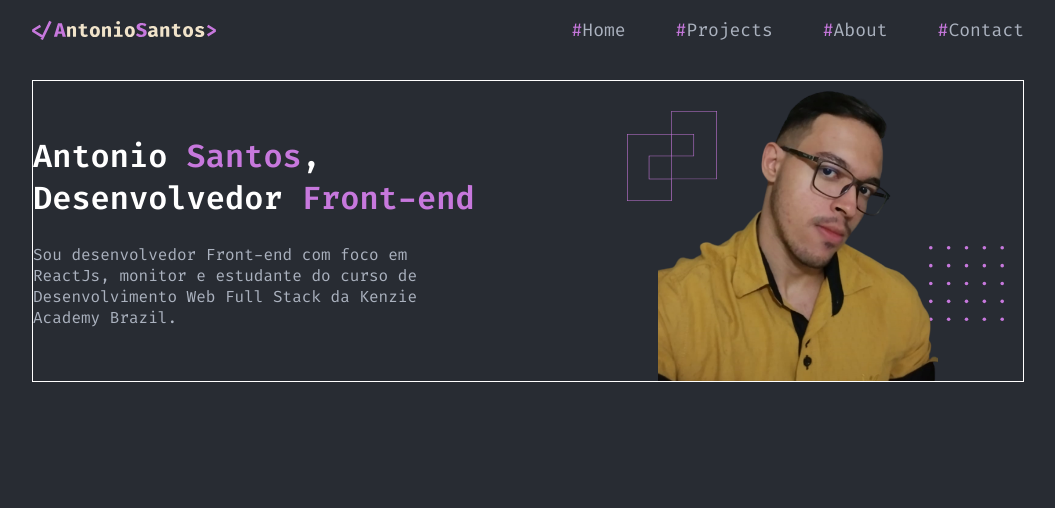
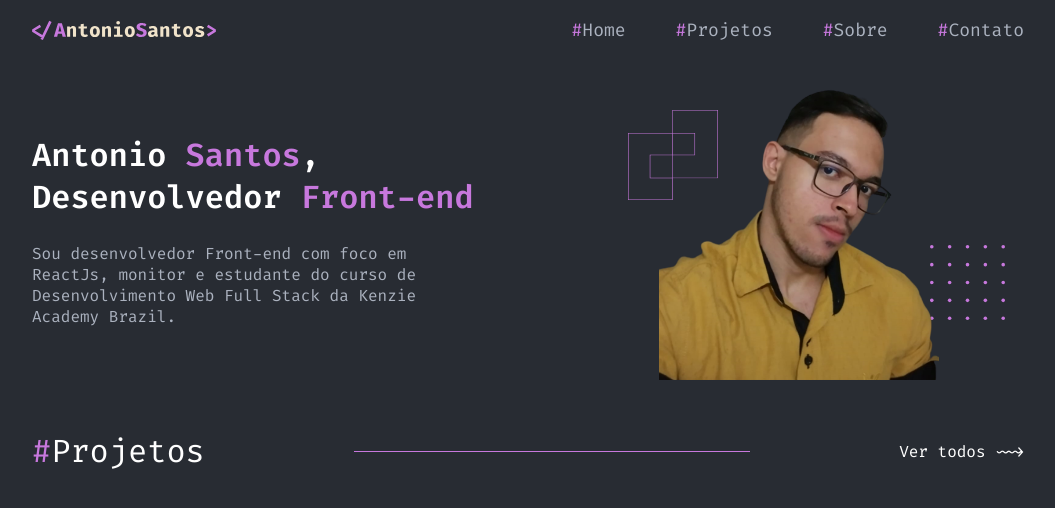
Before and after one commit to AntonioSantosBJPE/PortfolioAntonioSantos, a React (Vite) app: page / in a window 1280 px wide. Shown: the top 508 px of the page, without its empty margins (112-1167 px from the left). Built offline with nearby package versions, Linux system fonts and the light colour scheme.

Commit message:
feat: create the projects session on the home page

```diff
--- a/src/components/Header/index.jsx
+++ b/src/components/Header/index.jsx
@@ -31,13 +31,13 @@ export const Header = () => {
             <span>#</span>Home
           </Link>
           <Link to="/projects" onClick={closeMenu}>
-            <span>#</span>Projects
+            <span>#</span>Projetos
           </Link>
           <Link to="/about" onClick={closeMenu}>
-            <span>#</span>About
+            <span>#</span>Sobre
           </Link>
           <Link to="/contact" onClick={closeMenu}>
-            <span>#</span>Contact
+            <span>#</span>Contato
           </Link>
         </nav>
         <Sling
--- a/src/pages/home/index.jsx
+++ b/src/pages/home/index.jsx
@@ -1,7 +1,14 @@
-import { StyledContainerHome, StyledInitialInfos } from "./style";
+import {
+  StyledContainerHome,
+  StyledInitialInfos,
+  StyledProjects,
+} from "./style";
 import imgPerfil from "../../assets/my-photo-perfil.png";
 import imgGeo1 from "../../assets/geometrics1.svg";
 import imgGeo2 from "../../assets/geometrics2.svg";
+import { Link } from "react-router-dom";
+
+const caracterSpecialProjects = "Ver todos ~~>";
 
 export const HomePage = () => {
   return (
@@ -25,6 +32,19 @@ export const HomePage = () => {
           </figure>
         </div>
       </StyledInitialInfos>
+
+      <StyledProjects>
+        <div>
+          <h2>
+            <span>#</span>Projetos
+          </h2>
+          <span></span>
+          <Link to="/projects">{caracterSpecialProjects}</Link>
+        </div>
+        <div>
+          <ul></ul>
+        </div>
+      </StyledProjects>
     </StyledContainerHome>
   );
 };
--- a/src/pages/home/style.js
+++ b/src/pages/home/style.js
@@ -6,7 +6,11 @@ export const StyledContainerHome = styled.main`
   height: fit-content;
 
   margin: 0 auto;
-  border: 1px solid white;
+  /* border: 1px solid white; */
+
+  display: flex;
+  flex-direction: column;
+  gap: 50px;
 `;
 
 export const StyledInitialInfos = styled.section`
@@ -96,3 +100,49 @@ export const StyledInitialInfos = styled.section`
     }
   }
 `;
+
+export const StyledProjects = styled.section`
+  width: 100%;
+  height: fit-content;
+
+  /* border: 1px solid blue; */
+
+  display: flex;
+  flex-direction: column;
+
+  div:nth-child(1) {
+    display: flex;
+    justify-content: space-between;
+    align-items: center;
+
+    h2 {
+      font-weight: 500;
+      font-size: 32px;
+      line-height: 42px;
+
+      color: var(--color-gray-0);
+      span {
+        color: var(--color-primary);
+      }
+    }
+
+    span:nth-child(2) {
+      display: none;
+      width: 40%;
+      height: 1px;
+      background-color: var(--color-primary);
+
+      @media (min-width: 600px) {
+        display: block;
+      }
+    }
+
+    a {
+      font-weight: 500;
+      font-size: 16px;
+      line-height: 21px;
+
+      color: var(--color-gray-0);
+    }
+  }
+`;
```
Also changed, not shown: src/services/dataBase.js (added, +64 -0 lines).
